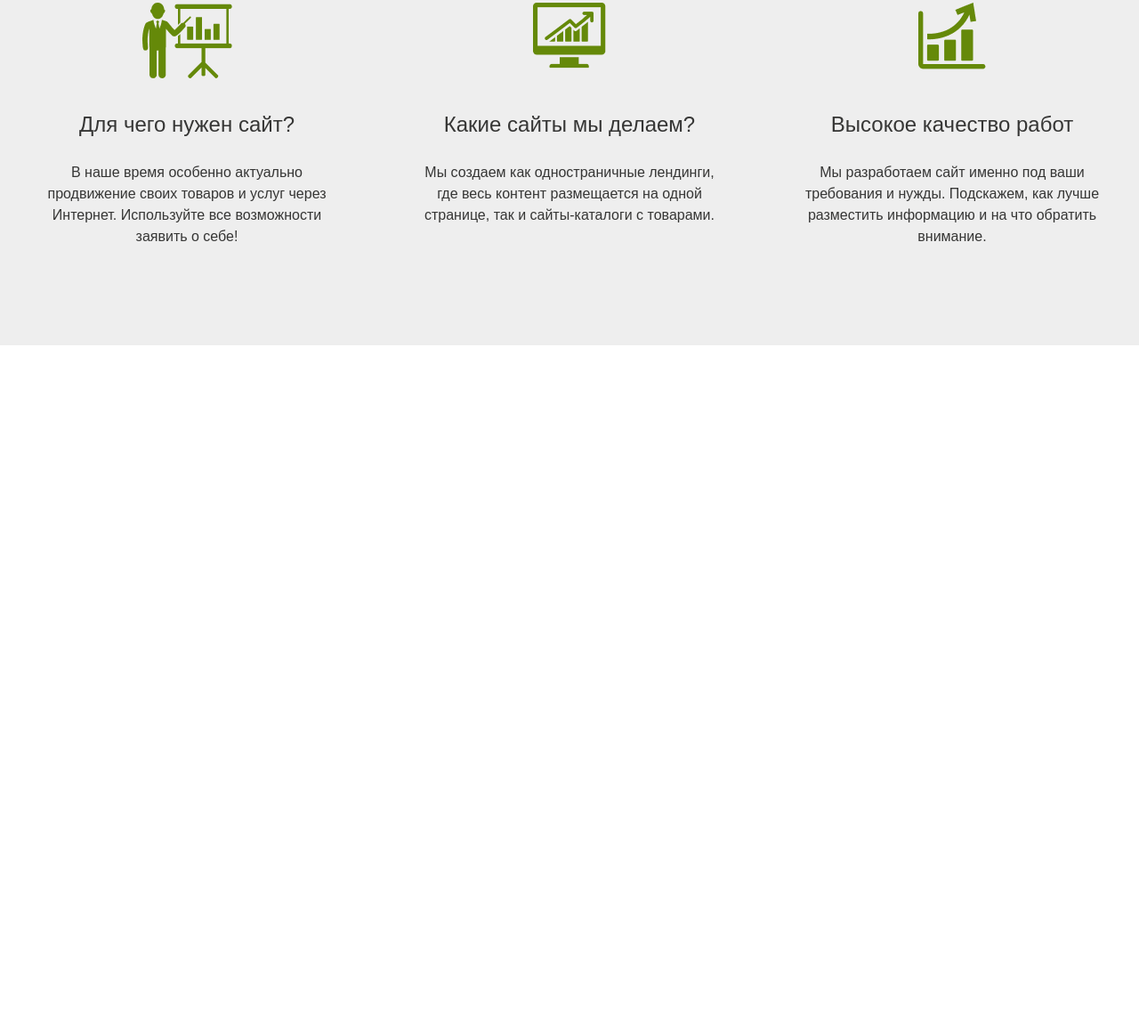
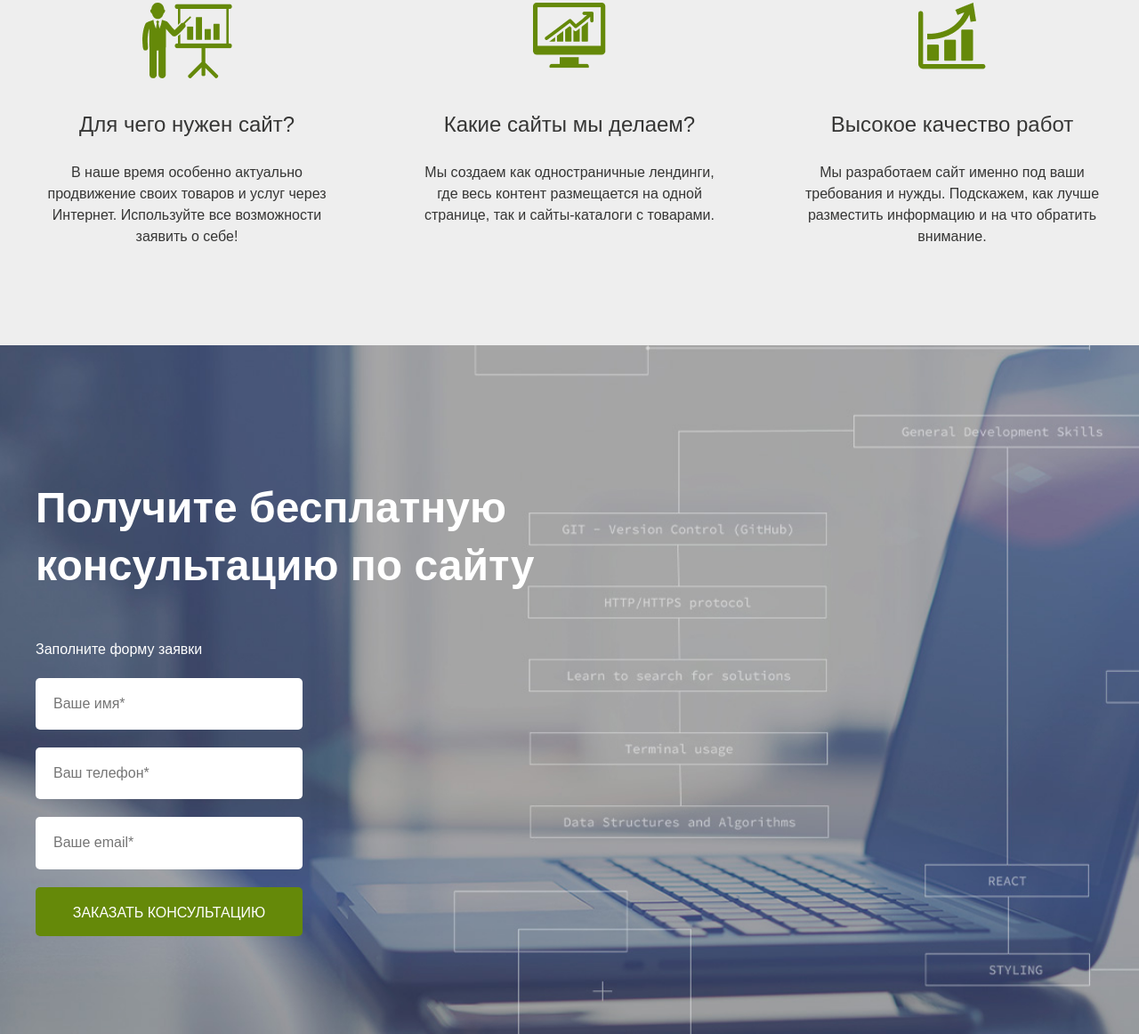
Before and after one commit to istrelkina/strelaweb, a website: page app/index.html in a window 1280 px wide. Shown: the part 1206-2368 px from the top of the page at 89% size. Before the commit the page ends 1594 px from the top, so only its background shows below. Drawn offline with nearby package versions, Linux system fonts and the light colour scheme; files that its build step writes are made by us from their sources.

Commit message:
added order

```diff
--- a/app/index.html
+++ b/app/index.html
@@ -90,6 +90,27 @@
 
 	</section>
 
+	<section class="order">
+		<div class="container">
+			<div class="order_title">
+				<h2>Получите бесплатную консультацию по сайту</h2>
+			</div>
+			<div class="order_text">
+				Заполните форму заявки
+			</div>
+			<form action="send.php" method="post">
+				<input class="order-input" type="text" placeholder="Ваше имя*">
+				<input class="order-input" type="text" placeholder="Ваш телефон*">
+				<input class="order-input" type="text" placeholder="Ваше email*">
+				<div class="btn">
+
+						<a href="#">Заказать консультацию</a>
+
+				</div>
+			</form>
+		</div>
+	</section>
+
 	<script src="js/main.min.js"></script>
 </body>
 </html>
--- a/app/scss/style.scss
+++ b/app/scss/style.scss
@@ -104,6 +104,7 @@ html{
 	color: #fff;
 	text-align: center;
 	padding-top: 17px;
+	border-radius: 5px;
 	a{
 		color: #fff;
 		transition: all 0.3s;
@@ -178,3 +179,39 @@ html{
 		line-height: 24px;
 	}
 }
+//---------------------Order---------------------------
+.order{
+	padding: 110px 0;
+	width: 100%;
+
+	background-image: url('../images/bg-order.jpg');
+	background-position: top center;
+	background-size: cover;
+	background-repeat: no-repeat;
+}
+.order_title{
+	width: 100%;
+
+	h2{
+		font-size: 48px;
+		font-weight: 600;
+		line-height: 65px;
+		margin-bottom: 50px;
+		color: #fff;
+		max-width: 570px;
+	}
+}
+.order_text{
+	color: #fff;
+	margin-bottom: 20px;
+}
+.order-input{
+	 font-size: 16px;
+    font-weight: 400;
+    padding: 20px;
+    display: block;
+    width: 300px;
+    margin-bottom: 20px;
+    border: none;
+    border-radius: 5px;
+}
```
Also changed, not shown: app/images/bg-order.jpg (added).
